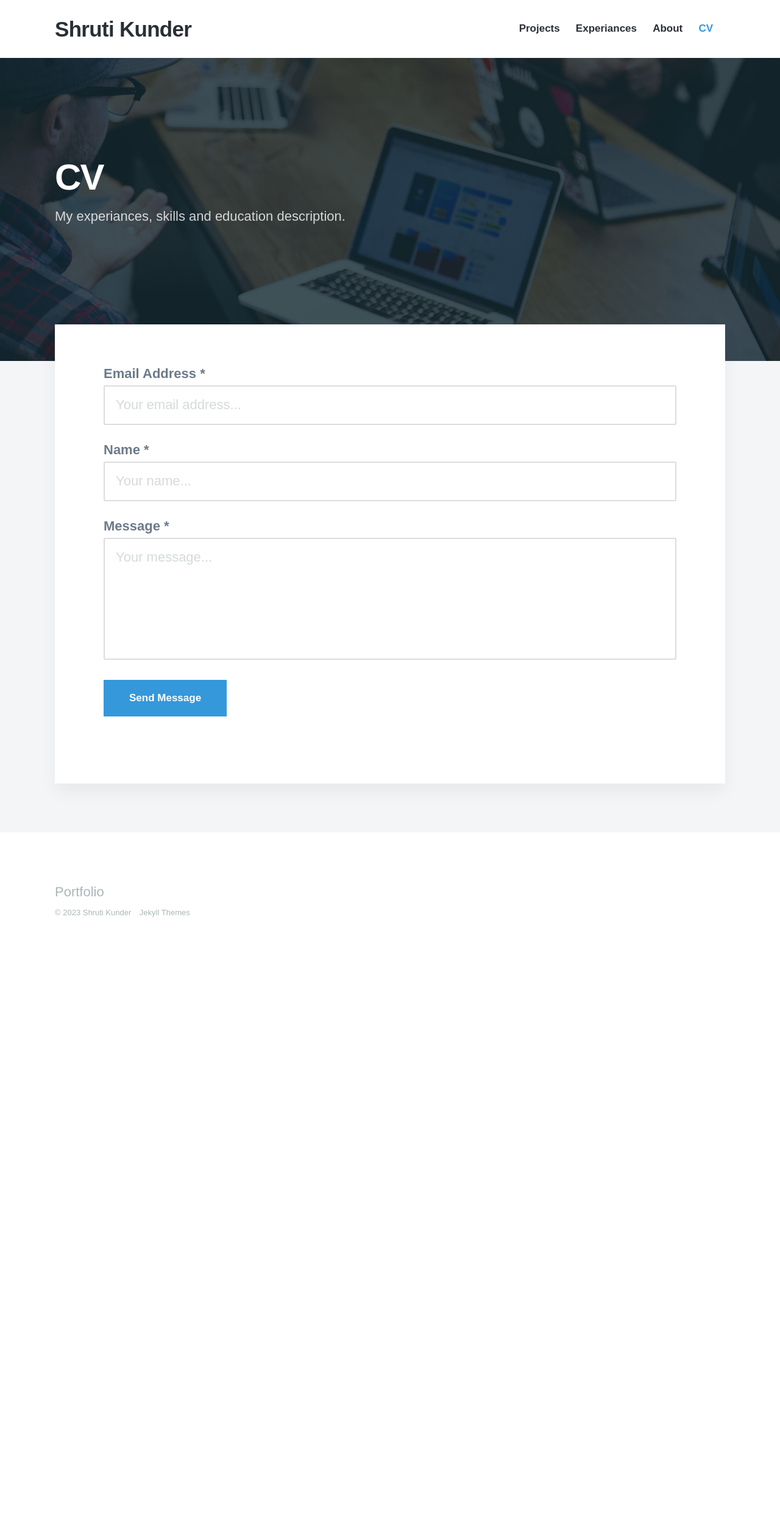
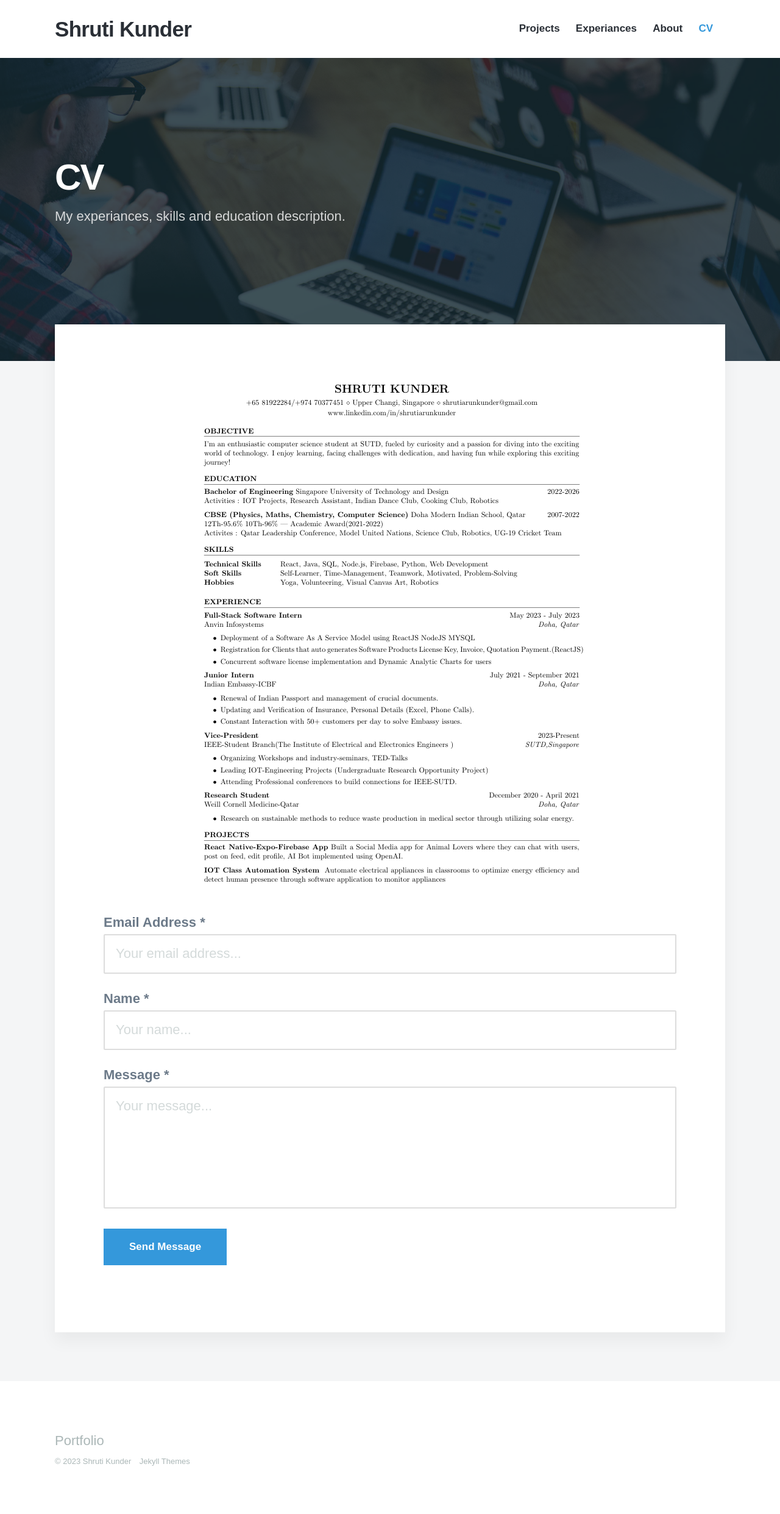
Before and after one commit to shrotofo/shrotofo.github.io, a Jekyll site: the page built from _pages/contact.md, in a window 1280 px wide. Shown: the whole page at 61% size. Built offline with Jekyll 4.4.1, drawn with Linux system fonts in a browser that asks for light colours; nearby versions of some CDN libraries; some web fonts are replaced; before the commit the page ends 1583 px from its top, so only the background shows below that.

Commit message:
Update contact.md

```diff
--- a/_pages/contact.md
+++ b/_pages/contact.md
@@ -4,5 +4,8 @@
 description: Personal is the perfect theme for developers, designers and other creatives.
 featured_image: /images/demo/contact.jpg
 ---
+<div style="display: flex; justify-content: center; align-items: center; text-align: center;">
+	<img src="/images/CV.png">
+</div>
 
 {% include contact-form.html %}
```
